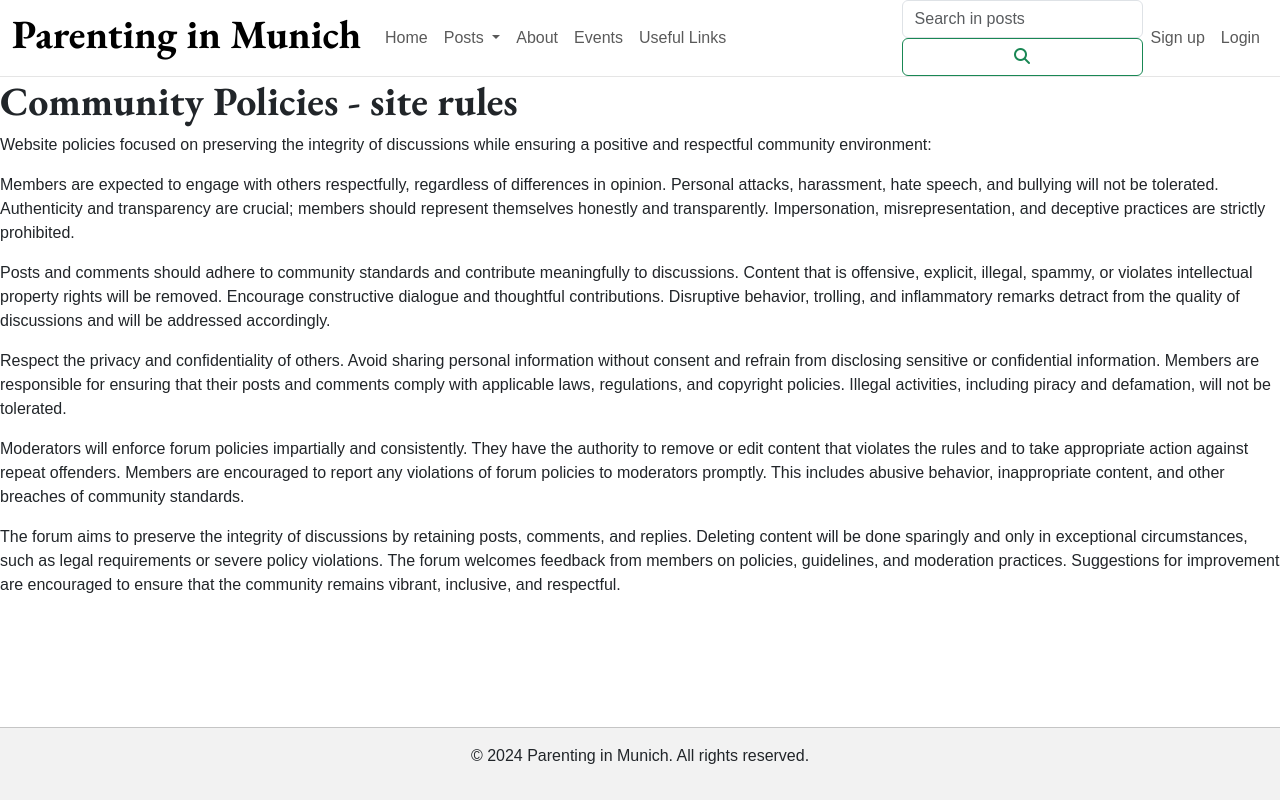
After one commit to pswhdev/parenting_in_munich, a Django app: page /site-rules/ in a window 1280 px wide. The commit adds this page. Run offline with Django 4.2, Linux system fonts and the light colour scheme; data that the repository does not hold is empty; parts of the project's set-up code (start-up, migrations or seed data) failed here and were passed over; some libraries are stand-ins or nearby versions; some web fonts are replaced.

Commit message:
Add accept site rules prior to sign up

```diff
--- /dev/null
+++ b/home/templates/home/site_rules.html
@@ -0,0 +1,52 @@
+{% extends "base.html" %} {% block content %}
+
+<h1>Community Policies - site rules</h1>
+<p>
+  Website policies focused on preserving the integrity of discussions while
+  ensuring a positive and respectful community environment:
+</p>
+
+<p>
+  Members are expected to engage with others respectfully, regardless of
+  differences in opinion. Personal attacks, harassment, hate speech, and
+  bullying will not be tolerated. Authenticity and transparency are crucial;
+  members should represent themselves honestly and transparently. Impersonation,
+  misrepresentation, and deceptive practices are strictly prohibited.
+</p>
+
+<p>
+  Posts and comments should adhere to community standards and contribute
+  meaningfully to discussions. Content that is offensive, explicit, illegal,
+  spammy, or violates intellectual property rights will be removed. Encourage
+  constructive dialogue and thoughtful contributions. Disruptive behavior,
+  trolling, and inflammatory remarks detract from the quality of discussions and
+  will be addressed accordingly.
+</p>
+
+<p>
+  Respect the privacy and confidentiality of others. Avoid sharing personal
+  information without consent and refrain from disclosing sensitive or
+  confidential information. Members are responsible for ensuring that their
+  posts and comments comply with applicable laws, regulations, and copyright
+  policies. Illegal activities, including piracy and defamation, will not be
+  tolerated.
+</p>
+
+<p>
+  Moderators will enforce forum policies impartially and consistently. They have
+  the authority to remove or edit content that violates the rules and to take
+  appropriate action against repeat offenders. Members are encouraged to report
+  any violations of forum policies to moderators promptly. This includes abusive
+  behavior, inappropriate content, and other breaches of community standards.
+</p>
+
+<p>
+  The forum aims to preserve the integrity of discussions by retaining posts,
+  comments, and replies. Deleting content will be done sparingly and only in
+  exceptional circumstances, such as legal requirements or severe policy
+  violations. The forum welcomes feedback from members on policies, guidelines,
+  and moderation practices. Suggestions for improvement are encouraged to ensure
+  that the community remains vibrant, inclusive, and respectful.
+</p>
+
+{% endblock %}
--- a/home/urls.py
+++ b/home/urls.py
@@ -3,5 +3,6 @@ from django.urls import path
 
 
 urlpatterns = [
-    path('', views.Homepage.as_view(), name='home')
+    path("", views.Homepage.as_view(), name="home"),
+    path("site-rules/", views.site_rules, name="site_rules"),
 ]
--- a/home/views.py
+++ b/home/views.py
@@ -1,7 +1,10 @@
+from django.shortcuts import render
 from django.views.generic import TemplateView
-
-# Create your views here.
 
 
 class Homepage(TemplateView):
     template_name = 'home/index.html'
+
+
+def site_rules(request):
+    return render(request, 'home/site_rules.html')
```
Also changed, not shown: blog/forms.py (+17 -5 lines), templates/account/signup.html (+9 -21 lines).
